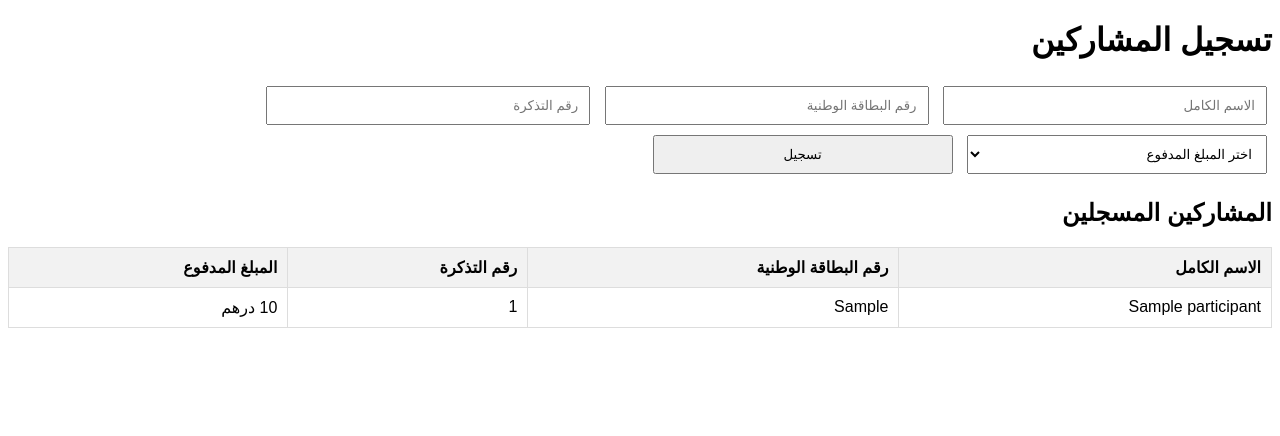
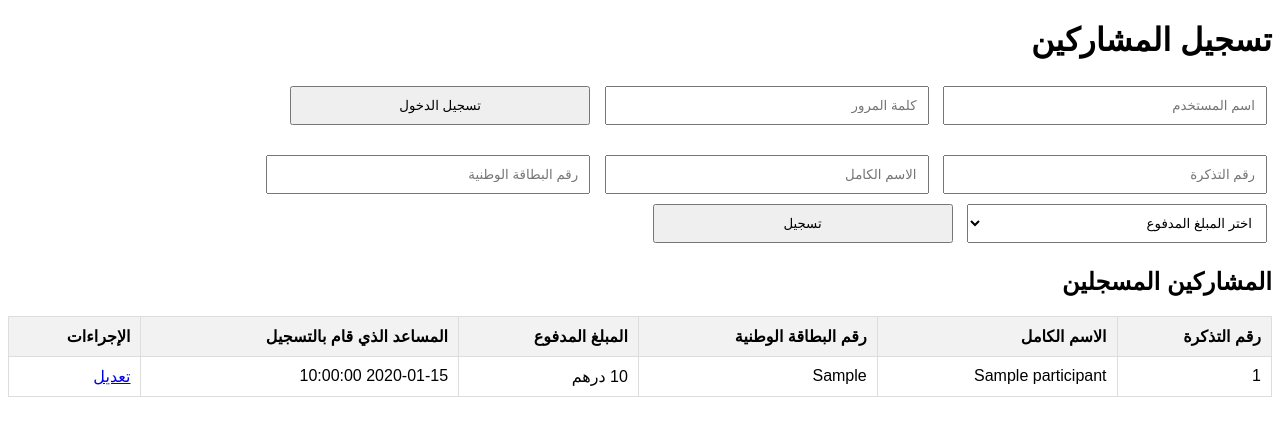
Before and after one commit to OUCHTAH/chakir, a Flask app: template templates/home.html in a window 1280 px wide. Shown: the top 436 px of the page. Run offline with Flask 2, Linux system fonts and the light colour scheme; the template is opened without the code that fills it: most values are stand-ins (such as "Sample title", 1, 10 or a date in 2020).

Commit message:
Update home.html

```diff
--- a/templates/home.html
+++ b/templates/home.html
@@ -48,11 +48,20 @@
         {% endif %}
     {% endwith %}
 
+    <!-- نموذج الدخول للمساعدين -->
+    {% if not current_user.is_authenticated %}
+    <form method="POST" action="{{ url_for('login') }}">
+        <input type="text" name="username" placeholder="اسم المستخدم" required>
+        <input type="password" name="password" placeholder="كلمة المرور" required>
+        <button type="submit">تسجيل الدخول</button>
+    </form>
+    {% endif %}
+
     <!-- نموذج التسجيل -->
     <form method="POST" action="{{ url_for('register') }}">
+        <input type="text" name="ticket_number" placeholder="رقم التذكرة" required>
         <input type="text" name="name" placeholder="الاسم الكامل" required>
         <input type="text" name="id_card" placeholder="رقم البطاقة الوطنية" required>
-        <input type="text" name="ticket_number" placeholder="رقم التذكرة" required>
         <select name="amount" required>
             <option value="">اختر المبلغ المدفوع</option>
             <option value="100">100 درهم</option>
@@ -66,19 +75,23 @@
     <table>
         <thead>
             <tr>
+                <th>رقم التذكرة</th>
                 <th>الاسم الكامل</th>
                 <th>رقم البطاقة الوطنية</th>
-                <th>رقم التذكرة</th>
                 <th>المبلغ المدفوع</th>
+                <th>المساعد الذي قام بالتسجيل</th>
+                <th>الإجراءات</th>
             </tr>
         </thead>
         <tbody>
             {% for participant in participants %}
                 <tr>
+                    <td>{{ participant.ticket_number }}</td>
                     <td>{{ participant.name }}</td>
                     <td>{{ participant.id_card }}</td>
-                    <td>{{ participant.ticket_number }}</td>
                     <td>{{ participant.amount }} درهم</td>
+                    <td>{{ participant.added_by }}</td>
+                    <td><a href="{{ url_for('update', ticket_number=participant.ticket_number) }}">تعديل</a></td>
                 </tr>
             {% endfor %}
         </tbody>
```
